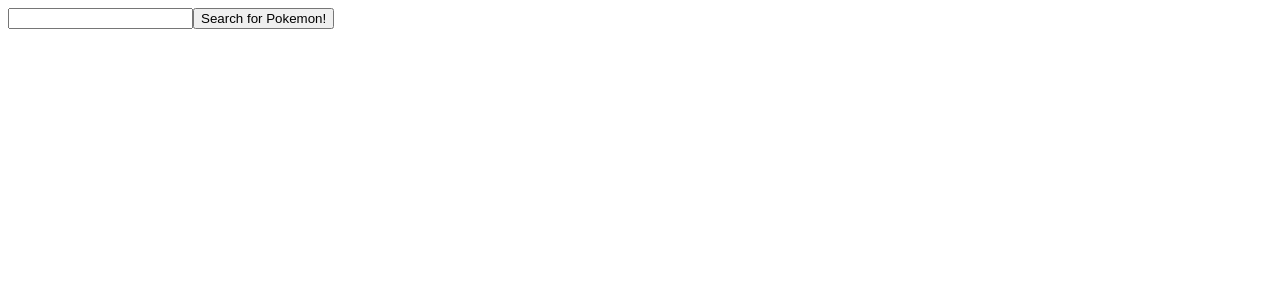
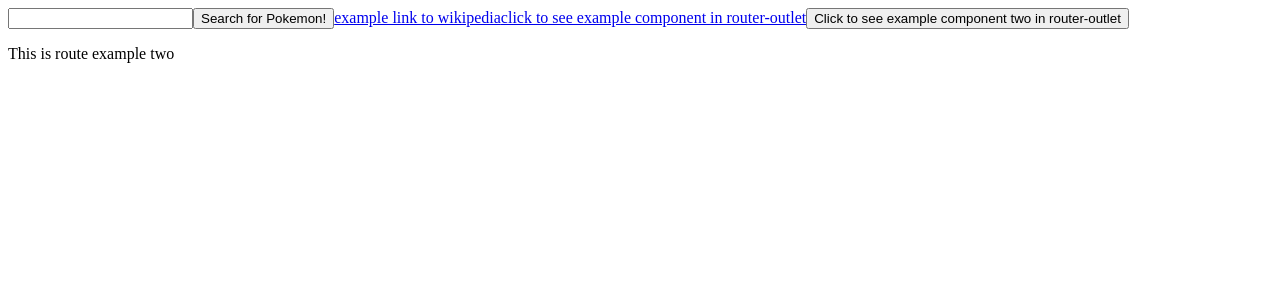
Before and after one commit to EricTrainingRev/251215-JFS, an Angular app in the folder angular/pokedex/: page /exampleTwo in a window 1280 px wide. Before the commit this address led to /. Shown: the top 300 px of the page. Built offline with nearby package versions, Linux system fonts and the light colour scheme.

Commit message:
adding initial routing example

```diff
--- a/angular/pokedex/src/app/app.html
+++ b/angular/pokedex/src/app/app.html
@@ -39,6 +39,12 @@
     <app-poke-move></app-poke-move>
 }
 
-
+<!--
+    One way to update your router-outlet is through a hyperlink. Instead of using the standard
+    href attribute you use the routerLink attribute
+-->
+<a href="https://www.wikipedia.org/">example link to wikipedia</a>
+<a routerLink="/example">click to see example component in router-outlet</a>
+<button (click)="renderRouteExampleTwo()">Click to see example component two in router-outlet</button>
 <!-- we will use this later -->
 <router-outlet />
--- a/angular/pokedex/src/app/app.routes.ts
+++ b/angular/pokedex/src/app/app.routes.ts
@@ -1,3 +1,16 @@
 import { Routes } from '@angular/router';
+import { RouteExample } from './components/route-example/route-example';
+import { RouteExampleTwo } from './components/route-example-two/route-example-two';
 
-export const routes: Routes = [];
+/*
+    Angular's routing feature is how you really make your SPA pop. With a well configured set of
+    routes you can optimize the delivery of your application and its various views. In this Routes
+    resource you set the urls for your routes, the components that should be rendered, any guards
+    to control access to those routes, and any other configurations you may need for your routes.
+*/
+
+export const routes: Routes = [
+    // bare-bones route example: provide the url and component to be rendered
+    {path:'example', component:RouteExample},
+    {path:'exampleTwo', component:RouteExampleTwo}
+];
--- a/angular/pokedex/src/app/app.ts
+++ b/angular/pokedex/src/app/app.ts
@@ -1,6 +1,6 @@
 import { Component, signal, WritableSignal } from '@angular/core';
 import { FormsModule } from '@angular/forms';
-import { RouterOutlet } from '@angular/router';
+import { RouterOutlet, RouterLinkWithHref, Router } from '@angular/router';
 import { PokeName } from './components/poke-name/poke-name';
 import { PokeSearch } from "./components/poke-search/poke-search";
 import { PokeService } from './services/poke-service';
@@ -27,8 +27,9 @@
     PokeSearch,
     PokeSprites,
     PokeType,
-    PokeMove
-  ],
+    PokeMove,
+    RouterLinkWithHref
+],
   templateUrl: './app.html', // a link to the component html or the raw html itself
   styleUrl: './app.css' // link to styling,
 })
@@ -46,8 +47,11 @@
     here in the app component and check if the data in the subject is present. If it is not, we
     do not render the pokedata components. If it is present, then we do render the components, and let
     them handle subscribing to the subject to update their specific resources
+
+    We are also adding a Router service to this component: this will allow us to programmatically
+    navigate the various routes of our application
   */
-  constructor(private pokeService: PokeService){
+  constructor(private pokeService: PokeService, private router: Router){
     this.pokeService.getPokemonSubject().subscribe( pokeData => {
       this.pokeNamePresent.set(pokeData.name != "");
     })
@@ -82,4 +86,8 @@
   updateDisplayedPokemonName(){
     this.pokemonName.set(this.pokemonIdentifier);
   }
+
+  renderRouteExampleTwo(){
+    this.router.navigate(['/exampleTwo']);
+  }
 }
--- a/angular/pokedex/src/app/classes/poke-subscriber.ts
+++ b/angular/pokedex/src/app/classes/poke-subscriber.ts
@@ -10,11 +10,11 @@
 export abstract class PokeSubscriber implements OnDestroy {
 
     /*
-        You can put a question mark at the end of a variable name to tell the TS compiler that
+        You can put an exclamation mark at the end of a variable name to tell the TS compiler that
         the resource will be initialized somewhere else in your code. For our purposes, we will
         need to initialize it in the inheriting child classes
     */
-    protected subscription?: Subscription
+    protected subscription!: Subscription
 
     ngOnDestroy(): void {
         /*
--- /dev/null
+++ b/angular/pokedex/src/app/components/route-example-two/route-example-two.html
@@ -0,0 +1 @@
+<p>This is route example two</p>
--- /dev/null
+++ b/angular/pokedex/src/app/components/route-example-two/route-example-two.ts
@@ -0,0 +1,11 @@
+import { Component } from '@angular/core';
+
+@Component({
+  selector: 'app-route-example-two',
+  imports: [],
+  templateUrl: './route-example-two.html',
+  styleUrl: './route-example-two.css',
+})
+export class RouteExampleTwo {
+
+}
--- /dev/null
+++ b/angular/pokedex/src/app/components/route-example/route-example.html
@@ -0,0 +1 @@
+<p>This is route example one</p>
--- /dev/null
+++ b/angular/pokedex/src/app/components/route-example/route-example.ts
@@ -0,0 +1,11 @@
+import { Component } from '@angular/core';
+
+@Component({
+  selector: 'app-route-example',
+  imports: [],
+  templateUrl: './route-example.html',
+  styleUrl: './route-example.css',
+})
+export class RouteExample {
+
+}
```
Also changed, not shown: angular/pokedex/src/app/components/route-example-two/route-example-two.css (added), angular/pokedex/src/app/components/route-example/route-example.css (added), 2 other files (tests, documents, lock files or other folders).
